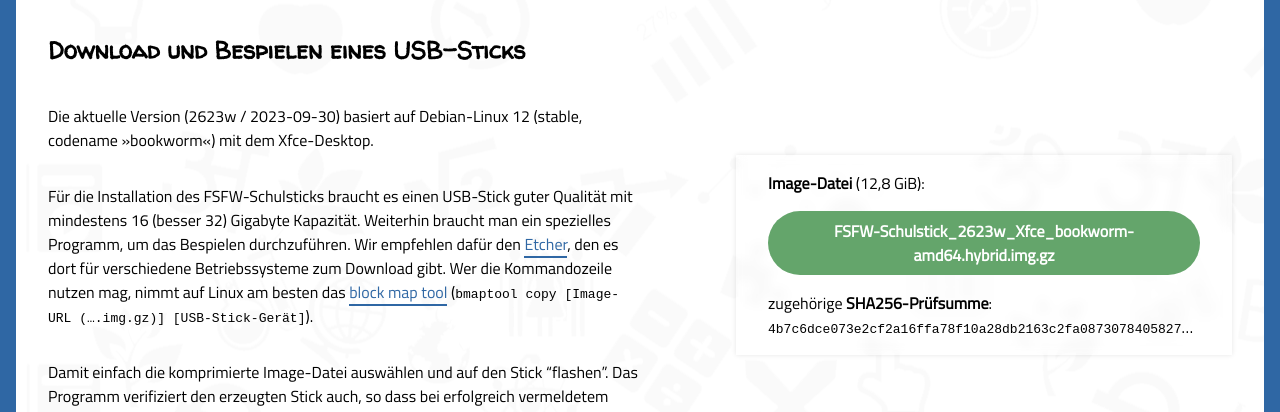
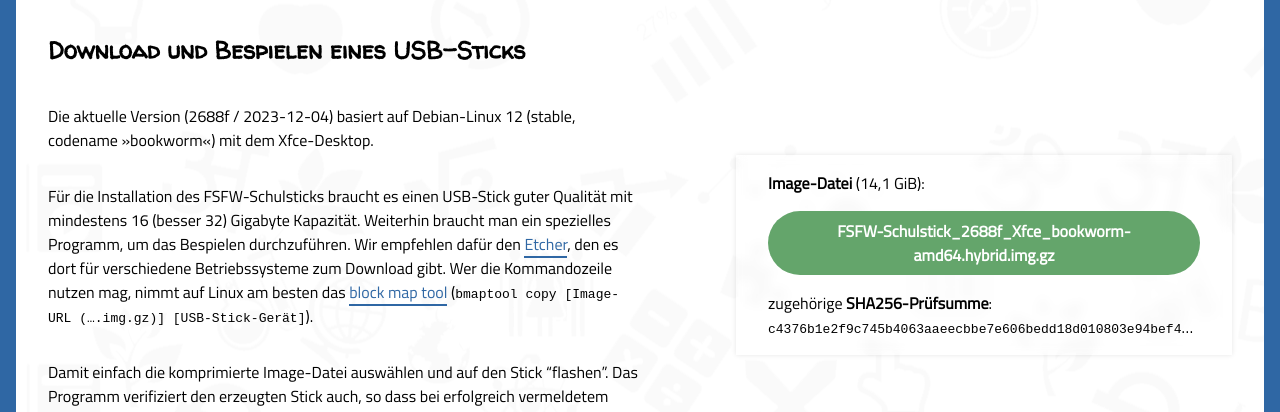
Before and after one commit to fsfw-dresden/schulstick-page, a Jekyll site: the page built from index.md, in a window 1280 px wide and 900 px high, scrolled down 1329 px. Shown: the part 156-568 px from the top of the window. Built offline with Jekyll 4.4.1, drawn with Linux system fonts in a browser that asks for light colours.

Commit message:
Update Version 2623w zu 2688f

```diff
--- a/index.md
+++ b/index.md
@@ -25,18 +25,18 @@ Einige weitere Informationen und Screenshots zum Stick-Projekt finden Sie auf de
 <section class="two-columns" markdown="1">
 
 ## Download und Bespielen eines USB-Sticks
-Die aktuelle Version (2623w / 2023-09-30) basiert auf Debian-Linux 12 (stable, codename »bookworm«) mit dem Xfce-Desktop.
+Die aktuelle Version (2688f / 2023-12-04) basiert auf Debian-Linux 12 (stable, codename »bookworm«) mit dem Xfce-Desktop.
 
 Für die Installation des FSFW-Schulsticks braucht es einen USB-Stick guter Qualität mit mindestens 16 (besser 32) Gigabyte Kapazität. Weiterhin braucht man ein spezielles Programm, um das Bespielen durchzuführen. Wir empfehlen dafür den [Etcher](https://www.balena.io/etcher/), den es dort für verschiedene Betriebssysteme zum Download gibt. Wer die Kommandozeile nutzen mag, nimmt auf Linux am besten das [block map tool](https://pkgs.org/search/?q=bmaptool&on=files) (`bmaptool copy [Image-URL (….img.gz)] [USB-Stick-Gerät]`).
 
 Damit einfach die komprimierte Image-Datei auswählen und auf den Stick "flashen". Das Programm verifiziert den erzeugten Stick auch, so dass bei erfolgreich vermeldetem Abschluss der Stick auch funktionieren sollte.
 Das Image kann für USB-Sticks mit 16 Gigabyte oder mehr verwendet werden, da sich die Persistenz-Partition beim ersten Start auf die verfügbare Größe anpasst.
 
-> **Image-Datei** (12,8 GiB):
+> **Image-Datei** (14,1 GiB):
 >
-> [FSFW-Schulstick_2623w_Xfce_bookworm-amd64.hybrid.img.gz](https://ftp.inf.tu-dresden.de/os/FSFW/FSFW-Schulstick_2623w_Xfce_bookworm-amd64.hybrid.img.gz)
+> [FSFW-Schulstick_2688f_Xfce_bookworm-amd64.hybrid.img.gz](https://ftp.inf.tu-dresden.de/os/FSFW/FSFW-Schulstick_2688f_Xfce_bookworm-amd64.hybrid.img.gz)
 >
-> zugehörige **SHA256-Prüfsumme**: `4b7c6dce073e2cf2a16ffa78f10a28db2163c2fa0873078405827392a0a08217`
+> zugehörige **SHA256-Prüfsumme**: `c4376b1e2f9c745b4063aaeecbbe7e606bedd18d010803e94bef45669797b2c5`
 {: .downloads .right}
 
 </section>
```
